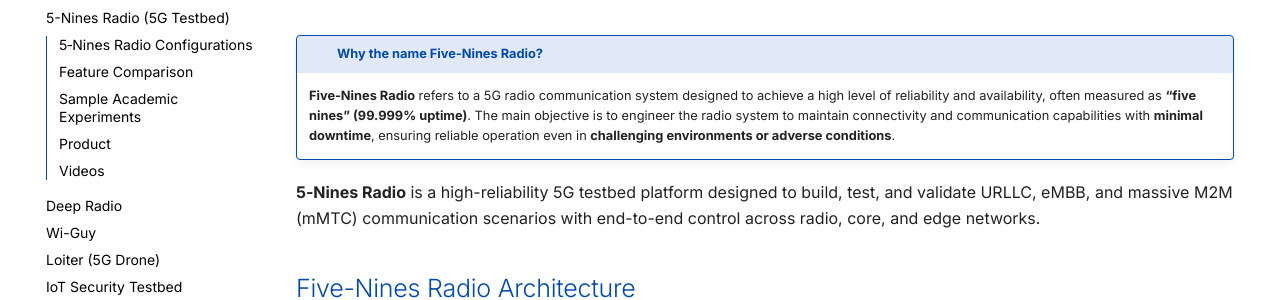
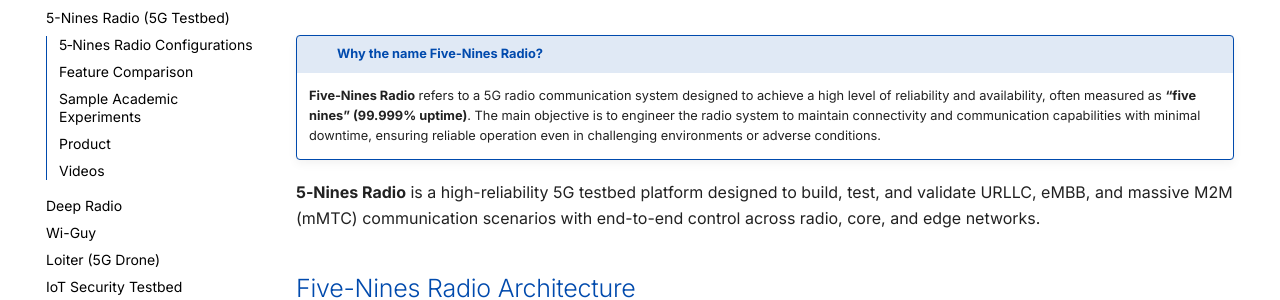
Before and after one commit to chandharlabs/chandhar-docs, an MkDocs documentation site: the page built from docs/products/5-nines-radio.md, in a window 1280 px wide and 900 px high. Shown: the part 251-551 px from the top of the window. Built offline with MkDocs 1.6.1 and Material for MkDocs 9.7.7, drawn with Linux system fonts in a browser that asks for light colours.

```diff
--- a/docs/products/5-nines-radio.md
+++ b/docs/products/5-nines-radio.md
@@ -4,9 +4,8 @@
     **Five‑Nines Radio** refers to a 5G radio communication system designed
     to achieve a high level of reliability and availability, often measured
     as **“five nines” (99.999% uptime)**. The main objective is to engineer the radio system to maintain
-    connectivity and communication capabilities with **minimal downtime**,
-    ensuring reliable operation even in **challenging environments or
-    adverse conditions**.
+    connectivity and communication capabilities with minimal downtime,
+    ensuring reliable operation even in challenging environments or adverse conditions.
 
 
 **5‑Nines Radio** is a high-reliability 5G testbed platform designed to build, test, and validate URLLC, eMBB, and massive M2M (mMTC) communication scenarios with end-to-end control across radio, core, and edge networks.
```
